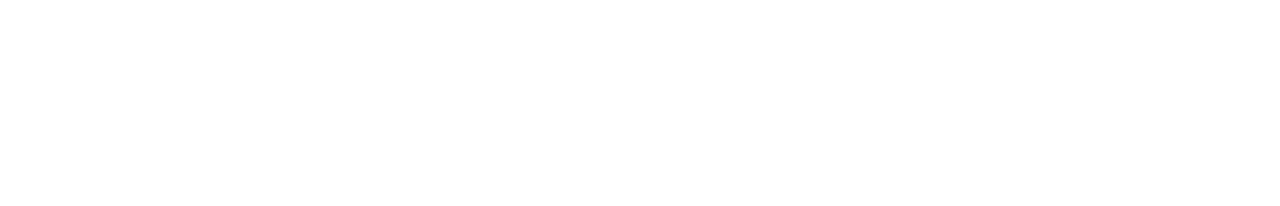
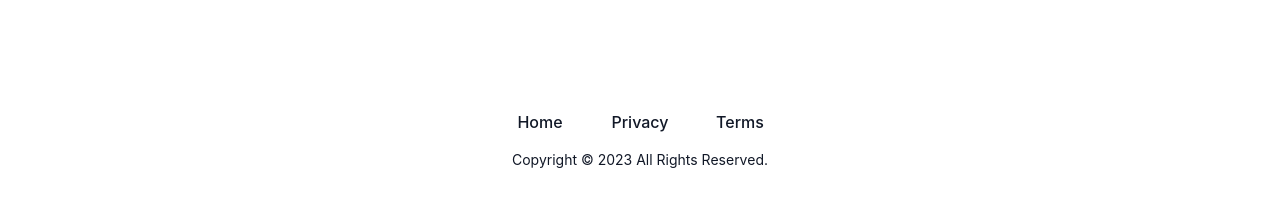
Before and after one commit to R4ULtv/raulcarini.com, a Next.js app: page / in a window 1280 px wide. Shown: the part 1904-2110 px from the top of the page. Before the commit the page ends 1974 px from the top, so only its background shows below. Built offline with nearby package versions, Linux system fonts and the light colour scheme.

Commit message:
add Footer

```diff
--- a/components/Footer.js
+++ b/components/Footer.js
@@ -1,8 +1,19 @@
-export default function Footer(params) {
+export default function Footer() {
     return(
         <footer className="p-10 text-center">
-            <p>Raul Carini</p>
-            <div>
+            <div className="container mx-auto text-center">
+                <div className="flex justify-center mb-4 flex-row">
+                    <div className="md:basis-1/12">
+                        <a href="/" className="p-2 text-base font-medium text-gray-900 hover:bg-gray-50 rounded-md">Home</a>
+                    </div>
+                    <div className="md:basis-1/12">
+                        <a href="/privacy" className="p-2 text-base font-medium text-gray-900 hover:bg-gray-50 rounded-md">Privacy</a>
+                    </div>
+                    <div className="md:basis-1/12">
+                        <a href="/terms" className="p-2 text-base font-medium text-gray-900 hover:bg-gray-50 rounded-md">Terms</a>
+                    </div>
+                </div>
+                <p className="text-sm text-gray-900">Copyright © {new Date().getFullYear()} All Rights Reserved.</p>
             </div>
         </footer>
     )
--- a/components/Skills.js
+++ b/components/Skills.js
@@ -1,3 +1,5 @@
+import { FaPython } from "react-icons/fa";
+
 import Image from "next/image"
 
 export default function Skills(data) {
@@ -9,8 +11,6 @@
                     <h3 className="text-3xl my-6">Profesional Skills</h3>
                     <p className="text-lg mb-8">The main languages I have dedicated myself to learning are <a href="https://www.python.org/" className="text-blue-600 font-semibold">python</a>, <a href="https://www.javascript.com/" className="text-blue-600 font-semibold">javascript</a>, <a href="https://www.java.com/" className="text-blue-600 font-semibold">java</a>. While for the web I know <a href="https://en.wikipedia.org/wiki/HTML" className="text-blue-600 font-semibold">html</a>, <a href="https://en.wikipedia.org/wiki/CSS" className="text-blue-600 font-semibold">css</a>, <a href="https://www.php.net/" className="text-blue-600 font-semibold">php</a> and <a href="https://www.mysql.com/"  className="text-blue-600 font-semibold">mysql</a>.</p>
 
-                    {/* <p className="text-blue-600 font-bold text-lg">Python</p>
-                    <div className="h-3 bg-slate-100 rounded-full mb-4"><div className="h-3 bg-blue-600 rounded-full w-3"></div></div> */}
                 </div>
                 <Image src={data.image} height="384" width="384" quality="100" alt="raul carini skills" className="w-96 h-auto rounded-lg hover:scale-110 duration-150"/>
             </div>
--- a/pages/index.js
+++ b/pages/index.js
@@ -65,7 +65,7 @@
       {/* <Contacts/> */}
       </main>
 
-      {/* <Footer/> */}
+      <Footer/>
     </>
   )
 }
```
